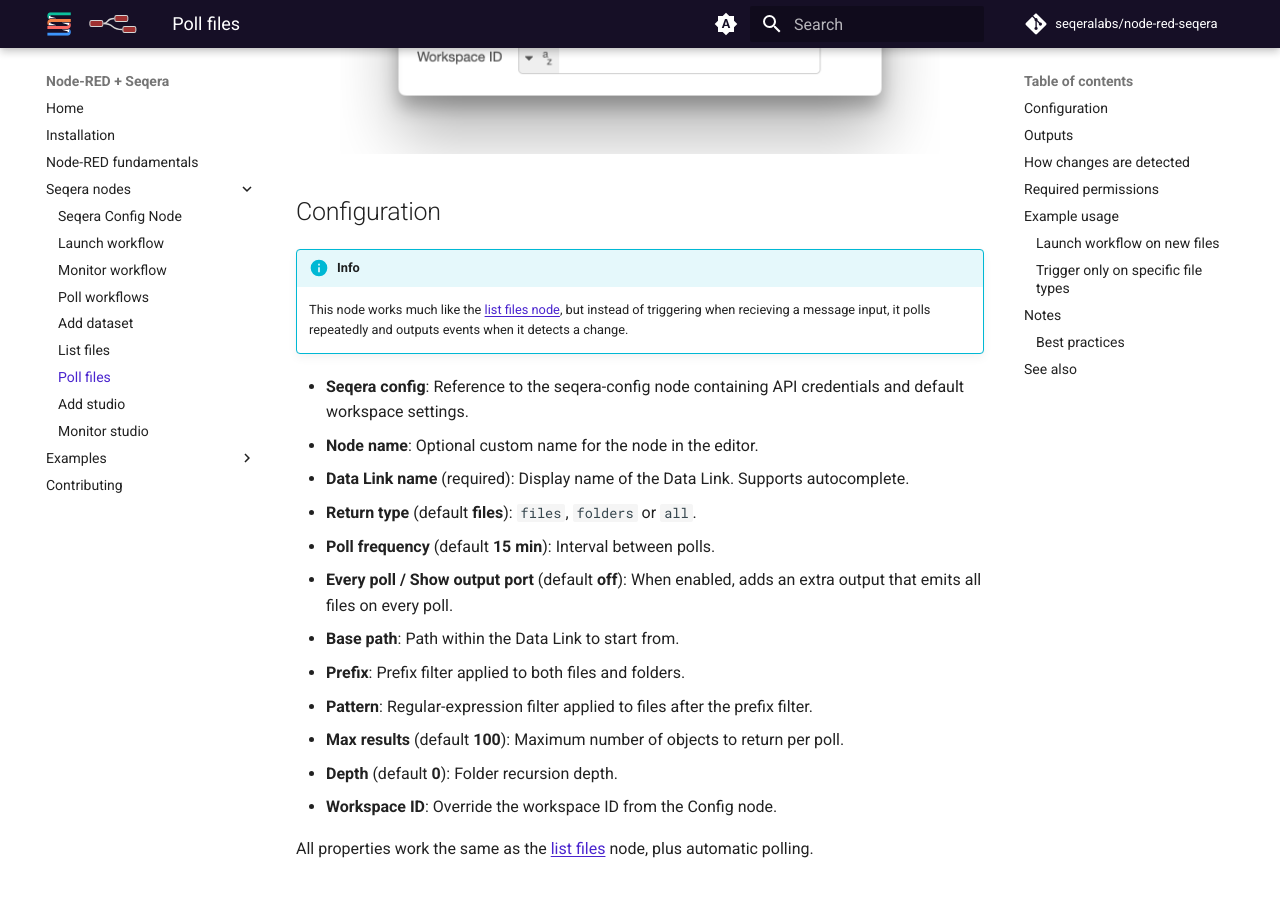
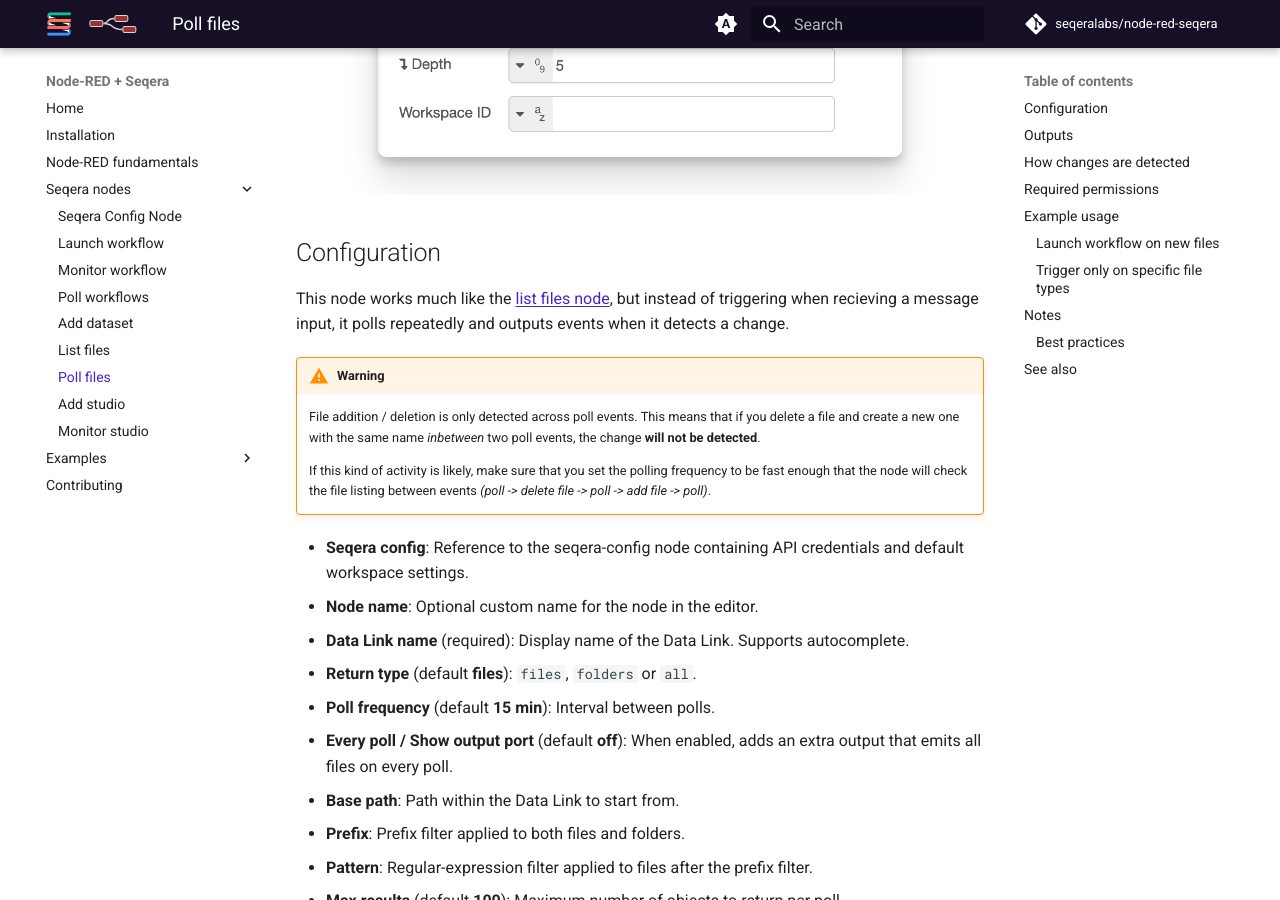
Before and after one commit to seqeralabs/node-red-seqera, an MkDocs documentation site: the page built from docs/seqera_nodes/poll_files.md, in a window 1280 px wide and 900 px high, scrolled down 1370 px. Built offline with MkDocs 1.6.1 and Material for MkDocs 9.7.7, drawn with Linux system fonts in a browser that asks for light colours; comment, search, counter and statistics services are not loaded.

Commit message:
Poll files: update screenshot, tweak docs

```diff
--- a/docs/seqera_nodes/poll_files.md
+++ b/docs/seqera_nodes/poll_files.md
@@ -15,9 +15,17 @@
 
 ## Configuration
 
-!!! info
+This node works much like the [list files node](list_files.md), but instead of triggering when recieving a message input, it polls repeatedly and outputs events when it detects a change.
 
-    This node works much like the [list files node](list_files.md), but instead of triggering when recieving a message input, it polls repeatedly and outputs events when it detects a change.
+!!! warning
+
+    File addition / deletion is only detected across poll events.
+    This means that if you delete a file and create a new one with the same name
+    _inbetween_ two poll events, the change **will not be detected**.
+
+    If this kind of activity is likely, make sure that you set the polling frequency
+    to be fast enough that the node will check the file listing between events
+    _(poll -> delete file -> poll -> add file -> poll)_.
 
 -   **Seqera config**: Reference to the seqera-config node containing API credentials and default workspace settings.
 -   **Node name**: Optional custom name for the node in the editor.
```
Also changed, not shown: docs/img/poll_files_node_edit.png.
